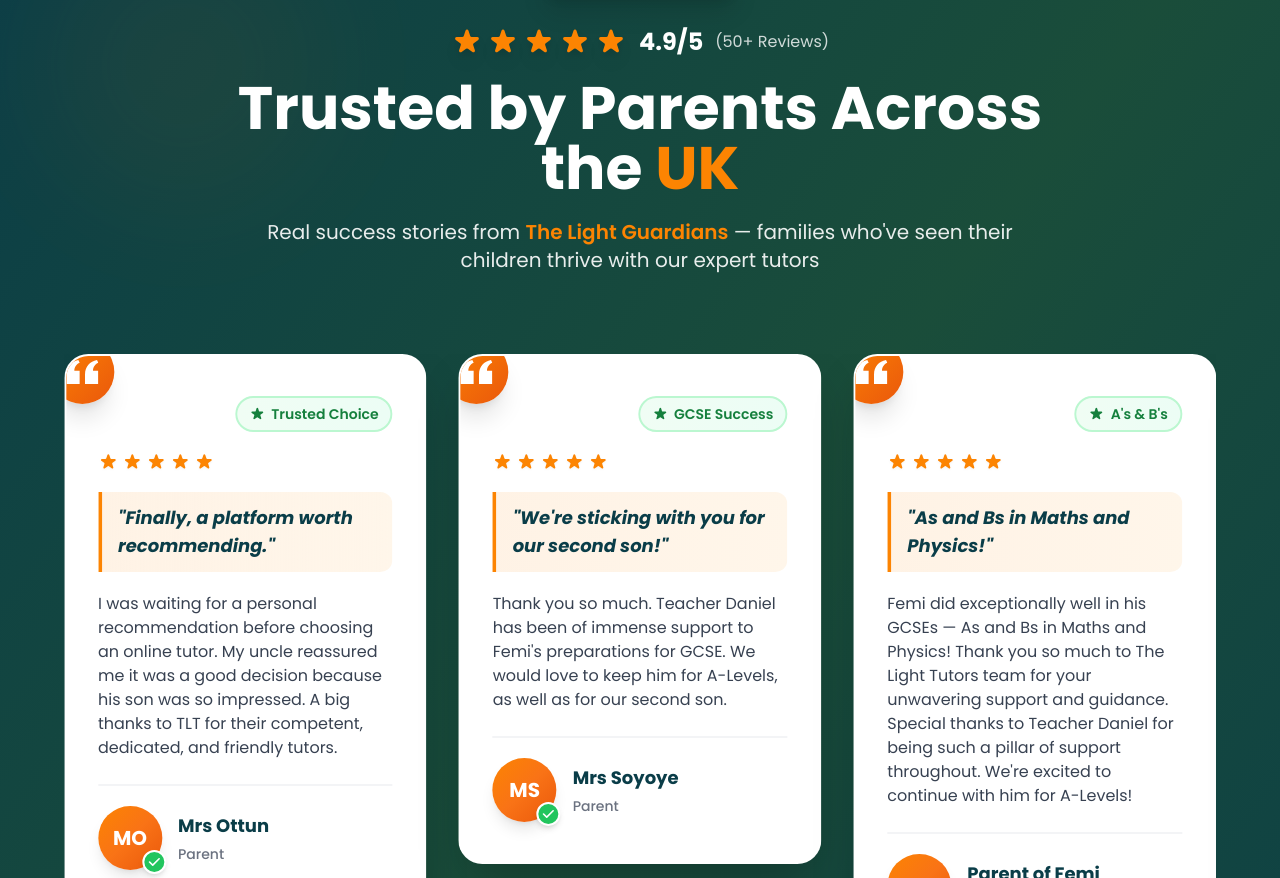
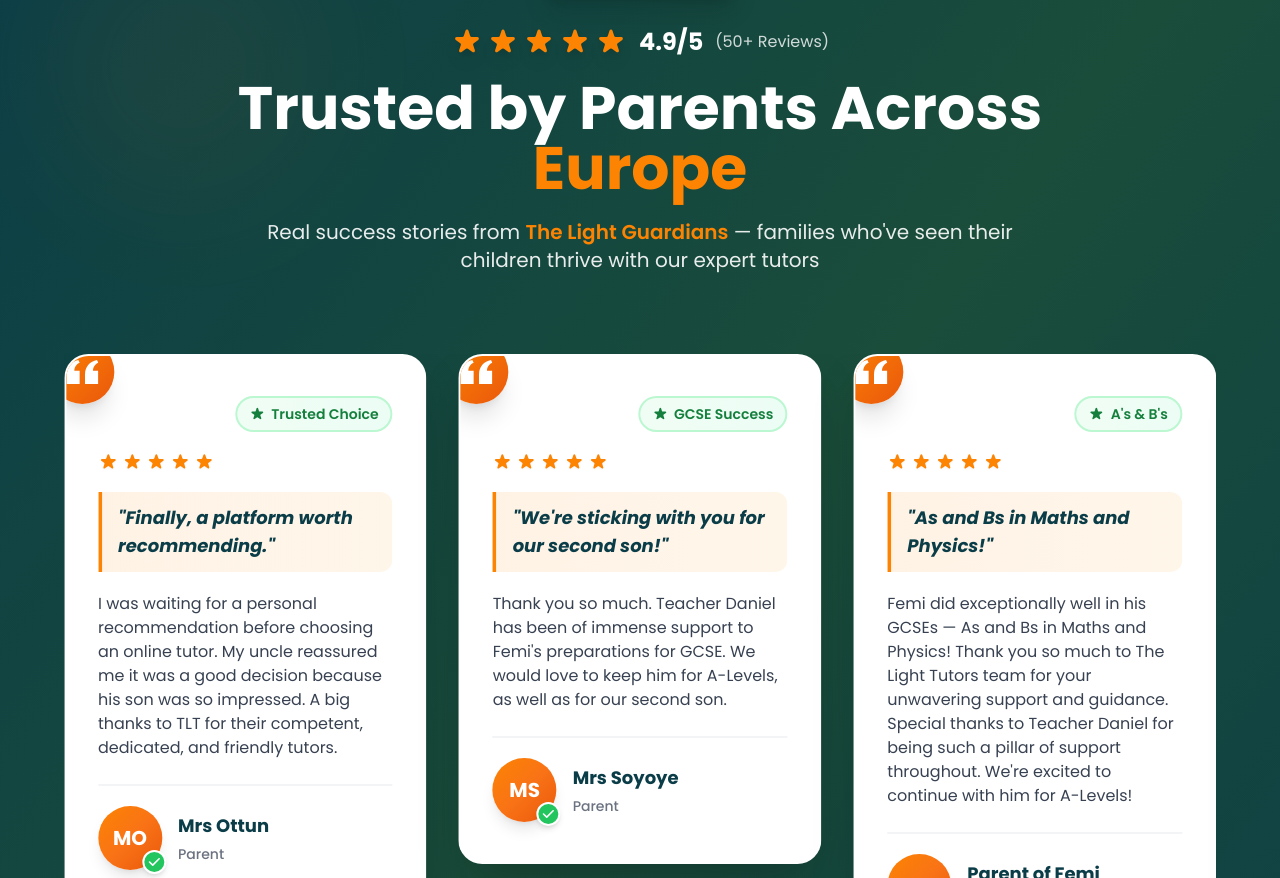
Before and after one commit to Phemmy-Dev/The-Light-Tutors-New-Website, a React (Vite) app: page / in a window 1280 px wide. Shown: the part 3761-4639 px from the top of the page. Built offline with nearby package versions, Linux system fonts and the light colour scheme.

Commit message:
changed text - we are now around europe and not just the UK

```diff
--- a/src/components/Sections/Testimonial/Testimonial.jsx
+++ b/src/components/Sections/Testimonial/Testimonial.jsx
@@ -140,7 +140,7 @@
         </motion.div>
 
         <h2 className="text-3xl md:text-5xl lg:text-6xl text-tltwhite font-bold text-center leading-tight max-w-4xl">
-          Trusted by Parents Across the <span className="text-tltorange">UK</span>
+          Trusted by Parents Across <span className="text-tltorange">Europe</span>
         </h2>
         <p className="text-sm md:text-lg lg:text-xl text-tltwhite/90 max-w-3xl text-center leading-relaxed">
           Real success stories from <span className='text-tltorange font-semibold'>The Light Guardians</span> — families who've seen their children thrive with our expert tutors
```
